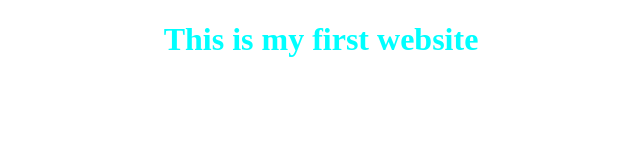
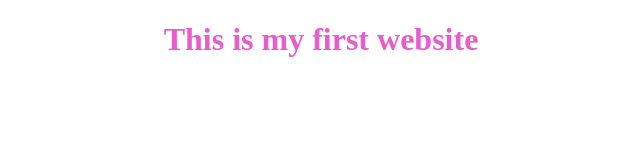
Before and after one commit to JohnPeter150508/johndev, a plain HTML site: page index.html in a window 1280 px wide. Shown: the whole page, without its empty margins (319-959 px from the left). Drawn offline with Linux system fonts and the light colour scheme.

Commit message:
Update index.html

```diff
--- a/index.html
+++ b/index.html
@@ -6,7 +6,7 @@
     <title>Document</title>
     <style>
         h1{
-            color: aqua;
+            color: #E85CCE;
             text-align: center;
             font-family: moul;
         }
```
